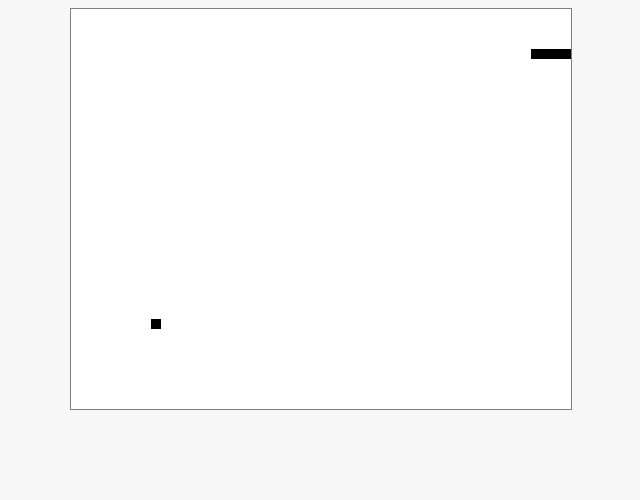
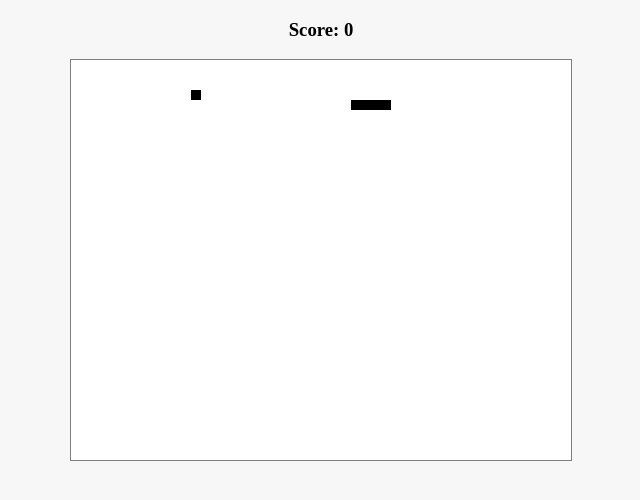
Before and after one commit to KacperOlszewski/Snake-Game-typescript-, a website built with webpack: page src/index.html in a window 1280 px wide. Shown: the whole page, without its empty margins (319-959 px from the left). Built offline with nearby package versions, Linux system fonts and the light colour scheme.

Commit message:
snale collision with itself, score Output

```diff
--- a/src/app.ts
+++ b/src/app.ts
@@ -9,8 +9,14 @@ enum Axis {
     x, y
 }
 
+interface snakeArray {
+    x: number,
+    y: number
+}
+
 class Snake {
     head: Point;
+    snakeArray: snakeArray[];
 
     constructor() {
         this.head = new Point(80, 40);
@@ -22,23 +28,28 @@ class Snake {
 
 class SnakeGame {
     canvas: HTMLCanvasElement;
+    scoreOutput: HTMLElement;
     context: CanvasRenderingContext2D;
     snake: Snake;
     food: Point;
-    speed: number = 90;
+    score: number;
+    speed: number = 70;
     step: number;
     direction: Direction;
 
-    constructor(canvas: HTMLCanvasElement) {
+    constructor(canvas: HTMLCanvasElement, scoreOutput: HTMLElement) {
         this.canvas = canvas;
         this.canvas.width = 500;
         this.canvas.height = 400;
         this.step = 10;
+        this.scoreOutput = scoreOutput;
         this.context = this.canvas.getContext("2d");
     }
 
     restart(): void {
         this.snake = new Snake();
+        this.snake.snakeArray = [];
+        this.score = 0;
         this.food = new Point(
             this.spawnFood(Axis.x),
             this.spawnFood(Axis.y)
@@ -54,10 +65,12 @@ class SnakeGame {
     }
 
     tick(): void {
+        this.printScore();
         this.move();
+        this.snakeLenght();
+        this.draw();
         this.eat();
-        this.draw();
-        if (this.snakeIsOutside())
+        if (this.snakeIsOutside() || this.snakeCollision())
             this.restart();
     }
 
@@ -96,11 +109,17 @@ class SnakeGame {
     eat(): void {
         let snake = this.snake.head,
             food = this.food;
+
         if (snake.x === food.x && snake.y === food.y) {
             snake.tail.newTail();
             food.x = this.spawnFood(Axis.x);
             food.y = this.spawnFood(Axis.y);
+            this.score++;
         }
+    }
+
+    printScore(): void {
+        this.scoreOutput.innerHTML = 'Score: ' + this.score*10;
     }
 
     spawnFood(axis: Axis): number {
@@ -115,6 +134,30 @@ class SnakeGame {
             case Axis.y:
                 return randomize(this.canvas.height);
         }
+    }
+
+    snakeLenght(): void {
+        this.snake.snakeArray = [];
+        let snake = this.snake.head.tail;
+
+         while (snake != null) {
+             this.snake.snakeArray.push({x: snake.x, y: snake.y});
+             snake = snake.tail
+         }
+    }
+
+    snakeCollision(): boolean {
+        let array = this.snake.snakeArray,
+            snake = this.snake.head,
+            result = false;
+
+        array.forEach((elem) => {
+            if (elem.x == snake.x && elem.y == snake.y) {
+                result = true;
+            }
+        });
+
+        return result;
     }
 
     changeDirection(e: KeyboardEvent) {
@@ -142,7 +185,7 @@ class SnakeGame {
 
     snakeIsOutside(): boolean {
         return this.snake.head.x <= 0
-            || this.snake.head.y <= 0
+            || this.snake.head.y <= -1
             || this.snake.head.x >= this.canvas.width
             || this.snake.head.y >= this.canvas.height
     }
@@ -157,7 +200,8 @@ var game: SnakeGame;
 window.onload = () => {
     document.onkeydown = keyboardListener;
 
-    var el = <HTMLCanvasElement> document.getElementById('game-canvas');
-    game = new SnakeGame(el);
+    var el = <HTMLCanvasElement> document.getElementById('game-canvas'),
+        score = document.getElementById('score');
+    game = new SnakeGame(el, score);
     game.start();
 };
--- a/src/index.html
+++ b/src/index.html
@@ -6,6 +6,7 @@
 </head>
 <body>
 <div class="game-div">
+    <h3 id="score"></h3>
     <canvas id="game-canvas"></canvas>
 </div>
 </body>
```
